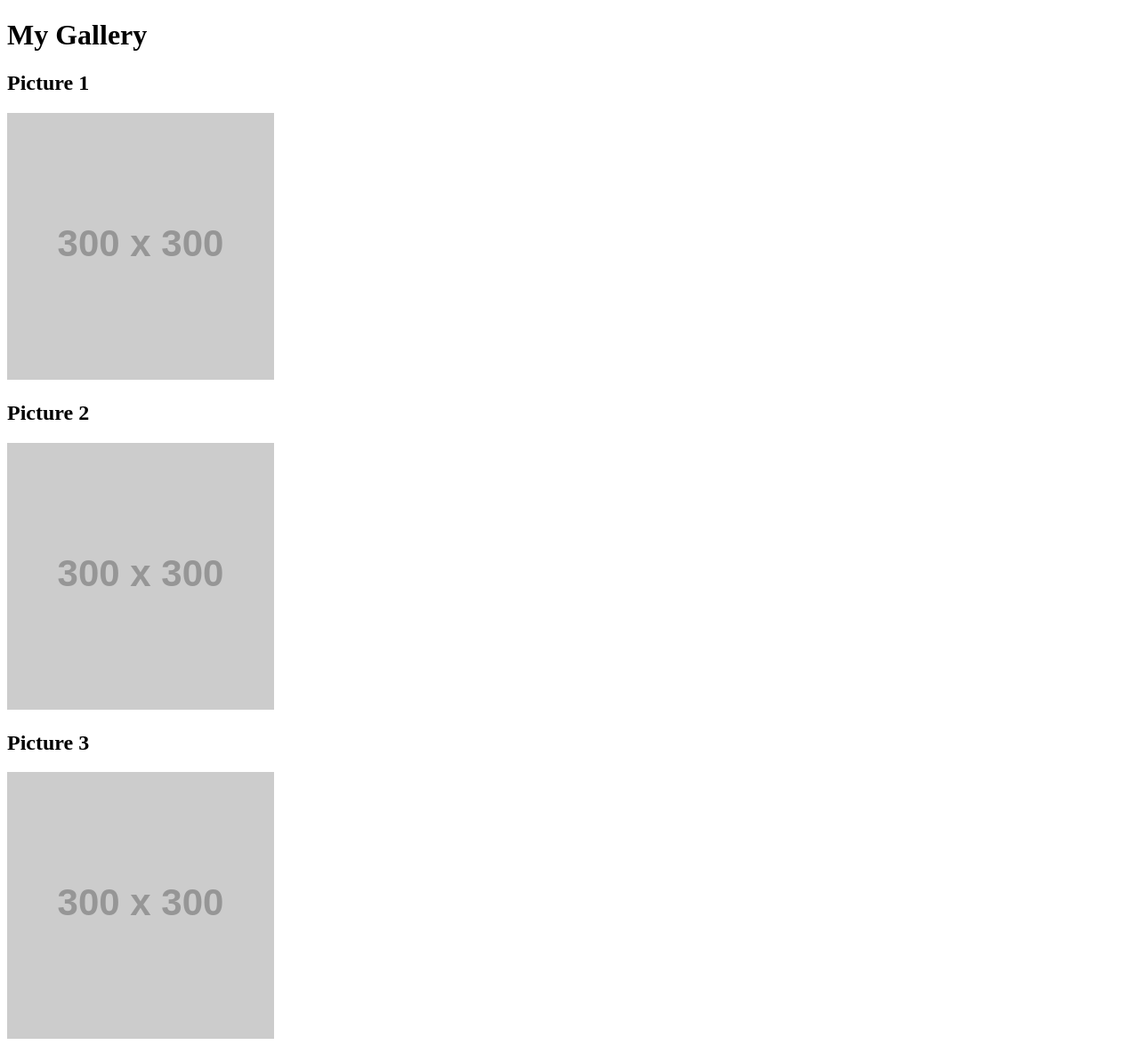
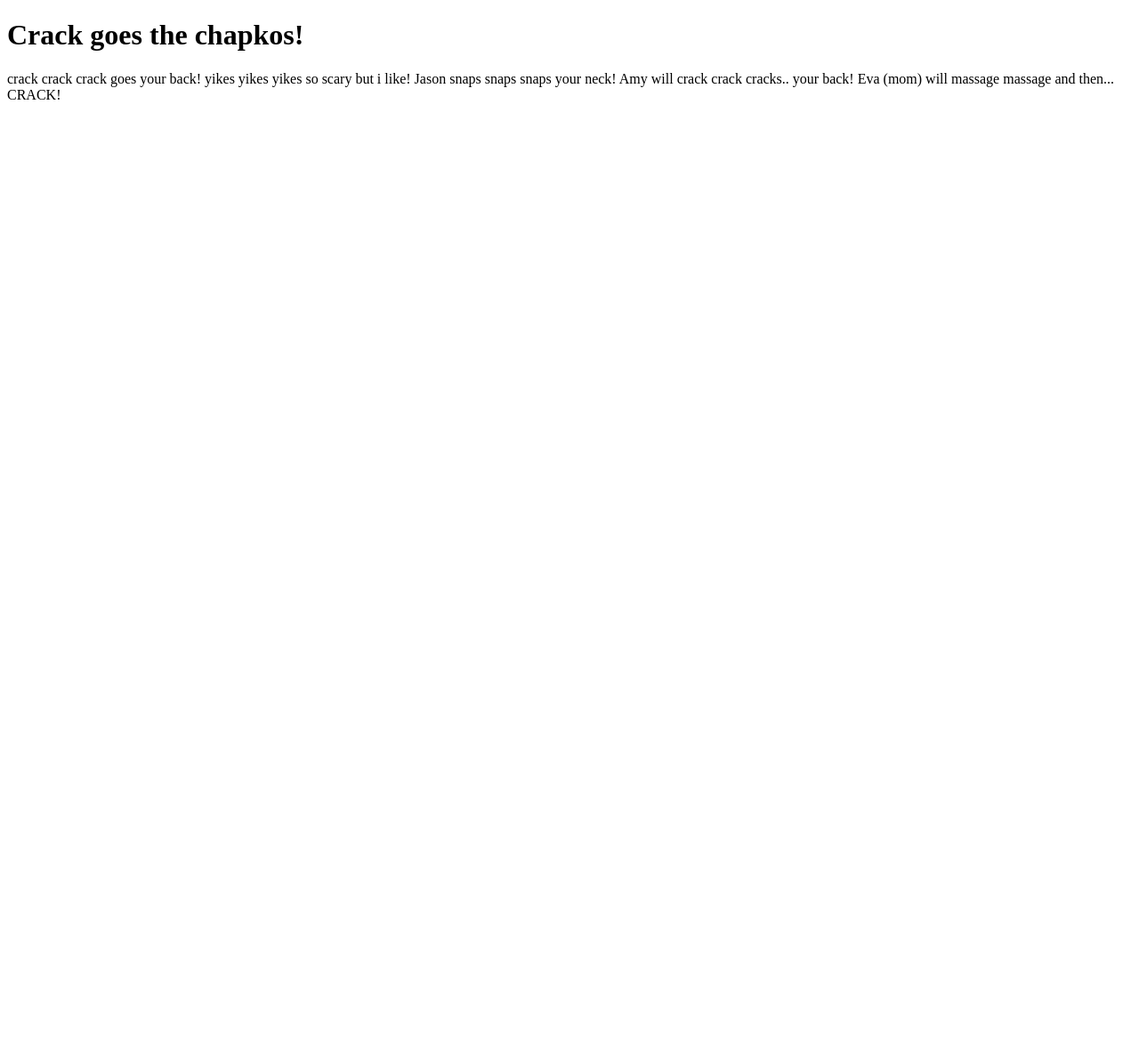
Before and after one commit to chiropraticachapko/chiropraticachapko.it, a plain HTML site: page index.html in a window 1280 px wide. Shown: the whole page at 89% size. After the commit the page ends 800 px from the top, so only its background shows below. Drawn offline with Linux system fonts and the light colour scheme; placeholder pictures from the web are drawn by us.

Commit message:
Update index.html
crack crack crack

```diff
--- a/index.html
+++ b/index.html
@@ -3,24 +3,17 @@
 <head>
     <meta charset="UTF-8">
     <meta name="viewport" content="width=device-width, initial-scale=1.0">
-    <title>My Gallery</title>
+    <title>chapko chiropractors</title>
 </head>
 <body>
-    <h1>My Gallery</h1>
+    <h1>Crack goes the chapkos!</h1>
 
-    <div>
-        <h2>Picture 1</h2>
-        <img src="https://via.placeholder.com/300" alt="Picture 1">
-    </div>
+    crack crack crack goes your back!
 
-    <div>
-        <h2>Picture 2</h2>
-        <img src="https://via.placeholder.com/300" alt="Picture 2">
-    </div>
+    yikes yikes yikes so scary but i like!
 
-    <div>
-        <h2>Picture 3</h2>
-        <img src="https://via.placeholder.com/300" alt="Picture 3">
-    </div>
+    Jason snaps snaps snaps your neck!
+    Amy will crack crack cracks.. your back!
+    Eva (mom) will massage massage and then... CRACK!
 </body>
 </html>
```
